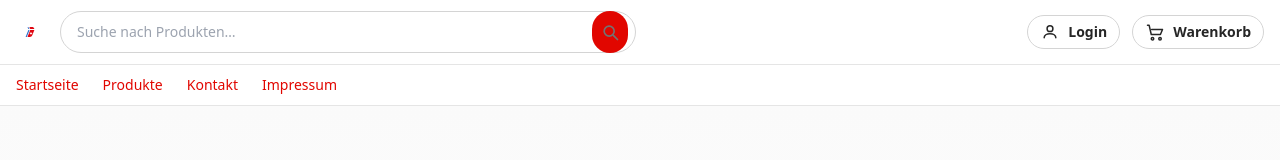
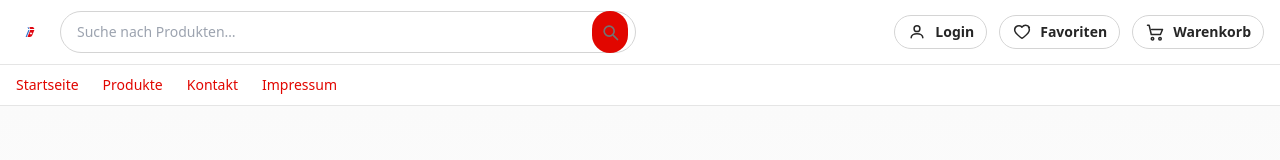
Before and after one commit to celsoneves32/iumatec-site, a Next.js app: page / in a window 1280 px wide. Shown: the top 160 px of the page. Built offline with nearby package versions, Linux system fonts and the light colour scheme.

Commit message:
Update SiteHeader.tsx

```diff
--- a/components/SiteHeader.tsx
+++ b/components/SiteHeader.tsx
@@ -3,6 +3,7 @@ import Link from "next/link";
 import CartStatus from "./CartStatus";
 import AccountButton from "@/components/AccountButton";
 import HeaderSearch from "@/components/HeaderSearch";
+import FavoriteButton from "@/components/FavoriteButton"; // 👈 novo
 
 export default function SiteHeader() {
   return (
@@ -23,9 +24,10 @@ export default function SiteHeader() {
           <HeaderSearch />
         </div>
 
-        {/* Ícones conta + carrinho */}
+        {/* Ícones conta + favoritos + carrinho */}
         <div className="flex items-center gap-3">
           <AccountButton />
+          <FavoriteButton />   {/* 👈 novo */}
           <CartStatus />
         </div>
       </div>
```
